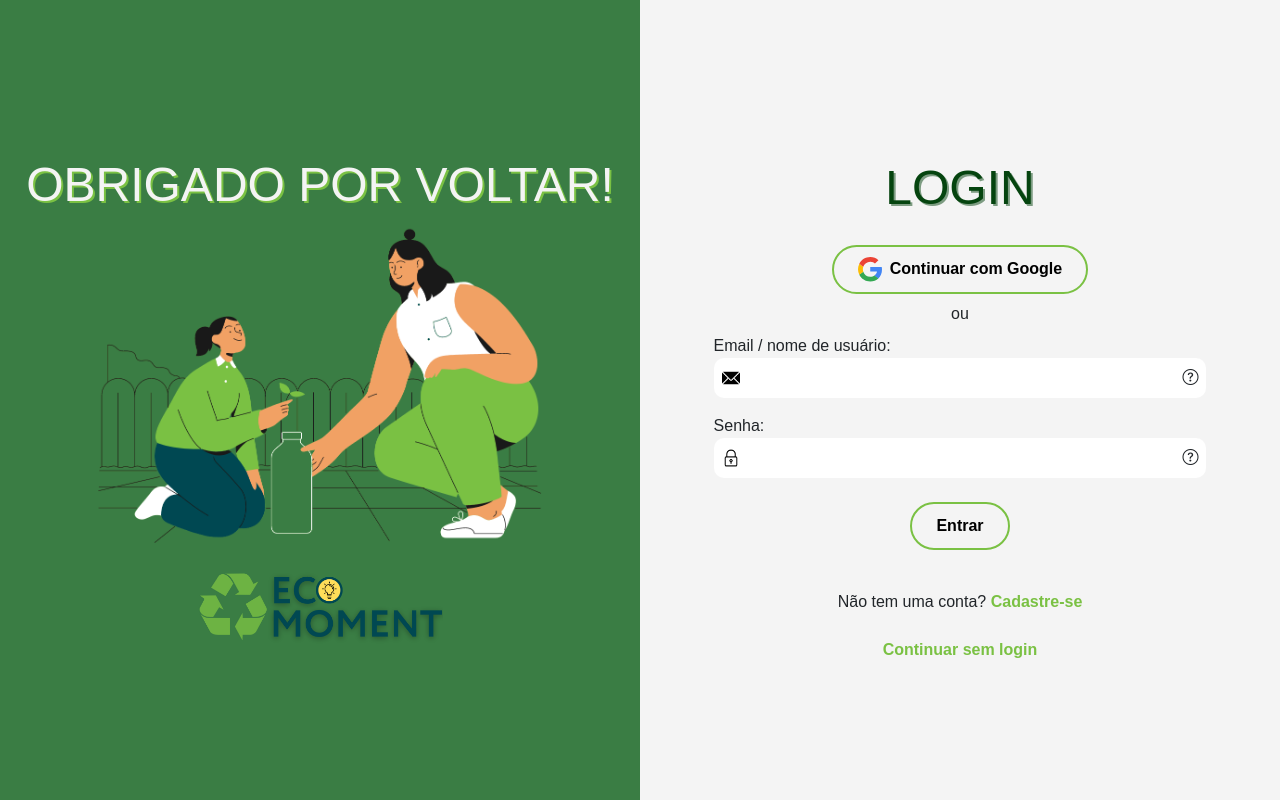
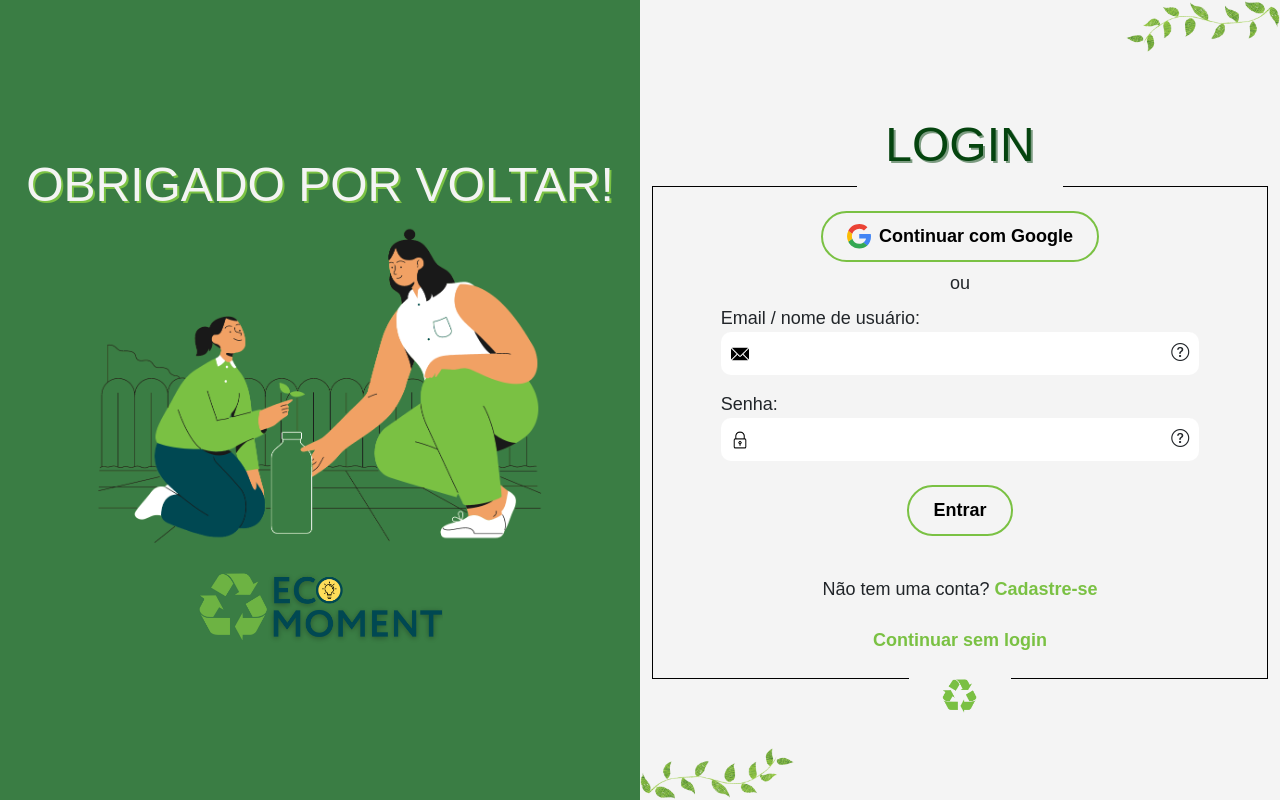
Before and after one commit to BeatrizAcardia/Novo_EcoMoment, a PHP site: page /login.php in a window 1280 px wide. Run offline with PHP 8.4, Linux system fonts and the light colour scheme; some web fonts are replaced.

Commit message:
Estilo do login nos retoques finais; pendência do php

```diff
--- a/login.php
+++ b/login.php
@@ -12,6 +12,7 @@
         body{
             background-color: #3A7D44;
             font-family: Circe, sans-serif;
+            font-size: 18px;
         }
         /* div imagem */
         .div-img{
@@ -48,6 +49,25 @@
             flex-direction: column;
             width: 100%;
         }
+        #borda{
+            width: 100%;
+            flex-direction: column;
+            padding: 8px;
+            border-left: 1px solid black;
+            border-right: 1px solid black;
+        }
+        .bt{
+            border-top: 1px solid black;
+        }
+        .bb{
+            border-bottom: 1px solid black;
+        }
+        .ext-borda{
+            width: 100%;
+        }
+        #img-rdp{
+            width: 35px;
+        }
         #titulo-form{
             text-shadow: 2px 2px rgb(5, 68, 15, 0.5);
             font-size: 48px;
@@ -57,6 +77,7 @@
         }
         .button{
             border: 2px solid #7ac143;
+            font-size: 18px;
         }
         .button::before{
             background-color: #7ac143;
@@ -74,7 +95,7 @@
         .input-box{
             background-color: white;
             border-radius: 10px;
-            padding: 6px 8px;
+            padding: 6px 10px;
             display: flex;
             justify-content: space-between;
             align-items: center;
@@ -142,7 +163,14 @@
             </div>
 
             <div class="col-12 col-md-6 center div-form">
+                <img src="imagens/folhinha2.png" alt="" style="position: absolute; top: 0; right: 0; width: 12%;">
                 <h1 id="titulo-form">LOGIN</h1>
+                <div class="row ext-borda">
+                    <div class="col-4 bb"></div>
+                    <div class="col-4"></div>
+                    <div class="col-4 bb"></div>
+                </div>
+                <div id="borda" class="center">
                     <form action="" method="post" class="center my-3">
                         <button class="button" id="google" type="button">
                             <svg xmlns="http://www.w3.org/2000/svg" preserveAspectRatio="xMidYMid" viewBox="0 0 256 262">
@@ -153,9 +181,7 @@
                             </svg>
                             Continuar com Google
                         </button>
-
                         <p class="my-2 center">ou</p>
-
                         <div class="just-label"><label for="email_username">Email / nome de usuário:</label></div>
                         <div class="input-box">
                             <label for="email_username">
@@ -164,7 +190,6 @@
                             <input type="text" name="email_username" id="email_username" required>
                             <span data-bs-toggle="tooltip" data-bs-placement="right" title="Insira o nome qua aparece em sua conta utilizando o caractere @ ou use o email utilizado em seu cadastro"><i class="bi bi-question-circle"></i></span>
                         </div>
-
                         <div class="just-label"><label class="mt-3" for="password">Senha:</label></div>
                         <div class="input-box">
                             <label for="password">
@@ -173,15 +198,19 @@
                             <input type="password" name="password" id="password" required>
                             <span data-bs-toggle="tooltip" data-bs-placement="right" title="Insira a senha utilizada em seu cadastro"><i class="bi bi-question-circle"></i></span>
                         </div>
-
                         <button type="submit" class="button my-4">
                             Entrar
                         </button>
                     </form>
-
                     <p>Não tem uma conta? <a href="cadastroPage.php" id="link-cadastrar">Cadastre-se</a></p>
-
                     <p class="mt-2"><a href="index.php" id="link-sem-login">Continuar sem login</a></p>
+                </div>
+                <div class="row ext-borda">
+                    <div class="col-5 bt"></div>
+                    <div class="col-2 mb-2 center"><img src="imagens/reciclagem-icone.png" id="img-rdp" alt=""></div>
+                    <div class="col-5 bt"></div>
+                </div>
+                <img src="imagens/folhinha1.png" alt="" style="position: absolute; bottom: 0; left: 50%; width: 12%;">
             </div>
         </div>
     </div>
```
Lines whose indentation alone changed are shown as unchanged.
